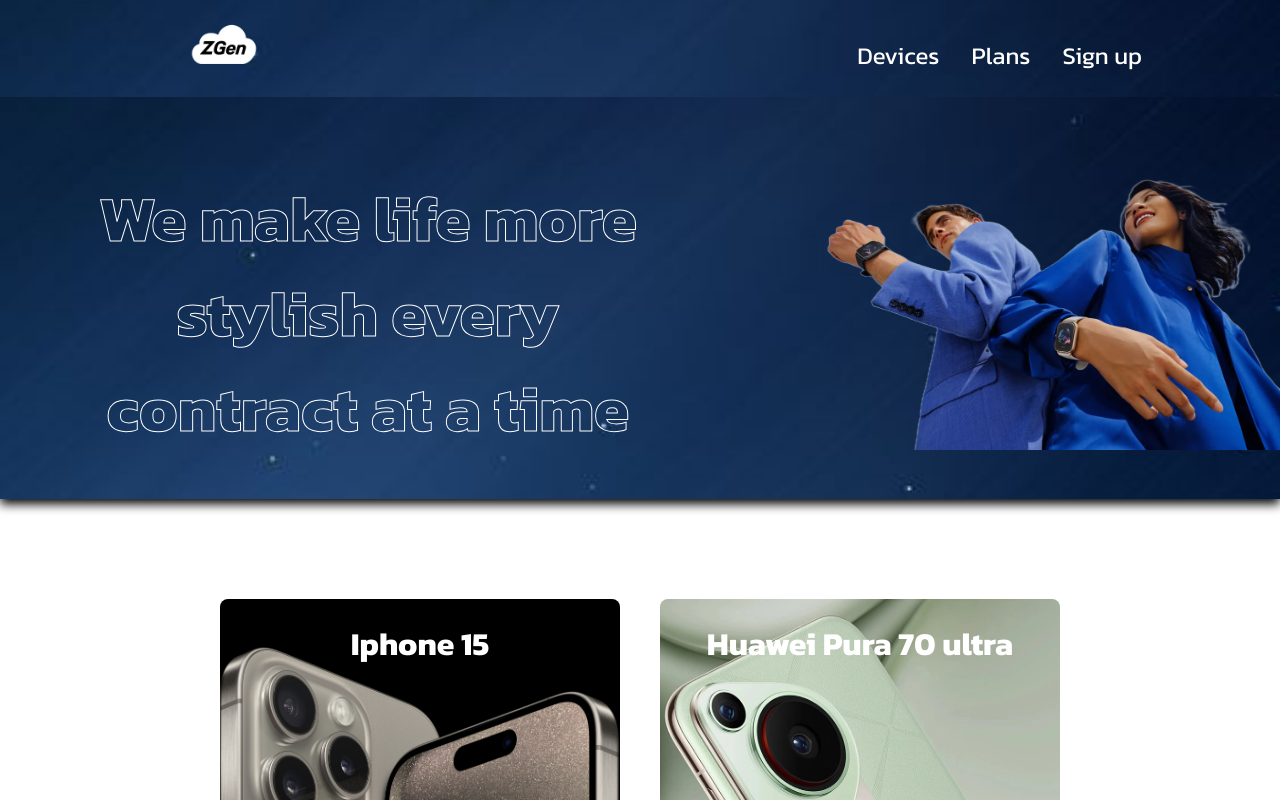
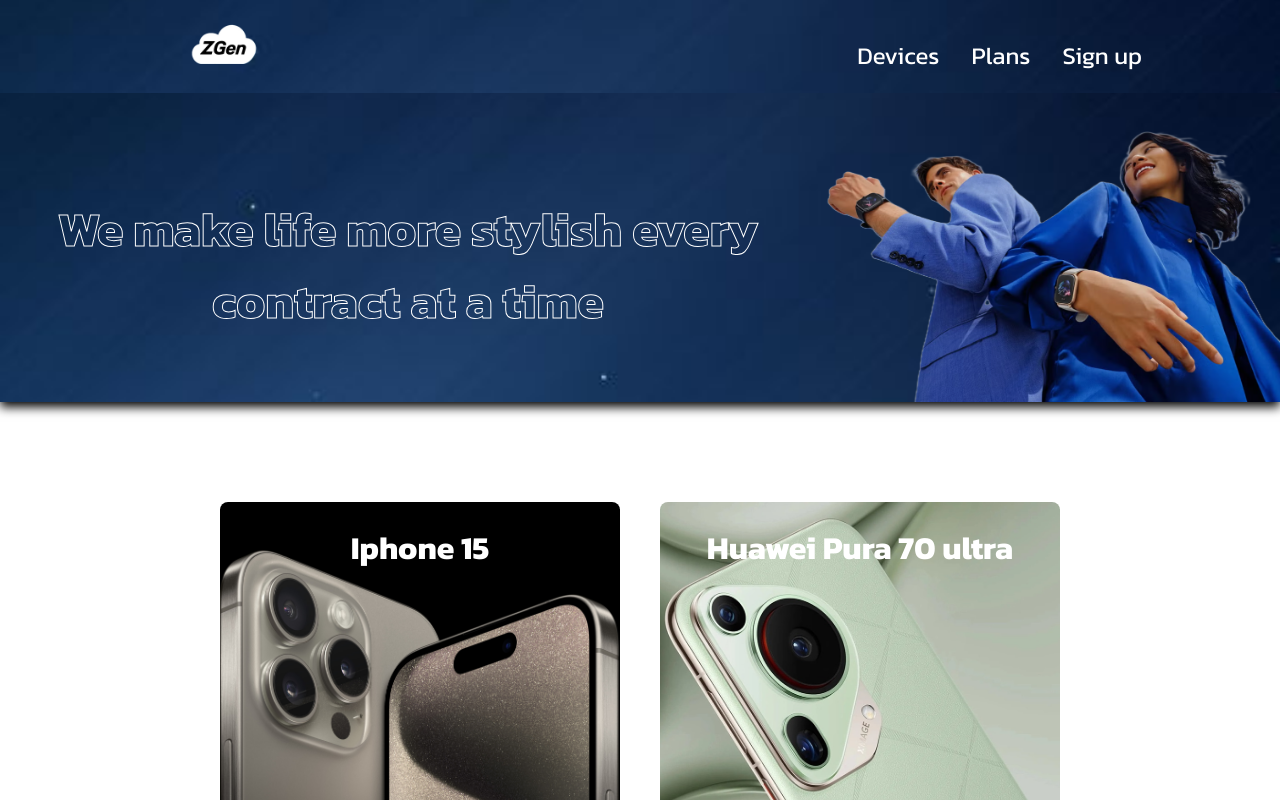
Before and after one commit to MyPersonalProjects-hehe/Z-Gen-client, a React (Vite) app: page / in a window 1280 px wide. Shown: the top 800 px of the page. Built offline with nearby package versions, Linux system fonts and the light colour scheme; no server answers; a web font is replaced by a local one.

Commit message:
change font size

```diff
--- a/src/App.scss
+++ b/src/App.scss
@@ -42,22 +42,14 @@
   margin: 0px 5px;
 }
 
-/*Global components*/
-.btn {
-  cursor: pointer;
-  font-size: larger;
-  font-weight: 500;
-  width: 12rem;
-  height: 4rem;
-}
-
+/*Poster*/
 .poster {
   display: flex;
   flex-wrap: wrap;
   justify-content: space-between;
   align-items: center;
   color: white;
-  font-size: 2rem;
+  font-size: 1.5rem;
   padding-top: 8rem;
   box-shadow: 0px 5px 10px black;
   background: url('assets/home/sky-background.jpg') no-repeat center/100%;
@@ -66,8 +58,17 @@
   h1 {
     text-align: center;
     padding-left: 3rem;
-    width: 40rem;
+    width: 45rem;
   }
+}
+
+/*Global components*/
+.btn {
+  cursor: pointer;
+  font-size: larger;
+  font-weight: 500;
+  width: 12rem;
+  height: 4rem;
 }
 
 .text-style-wrapper {
```
